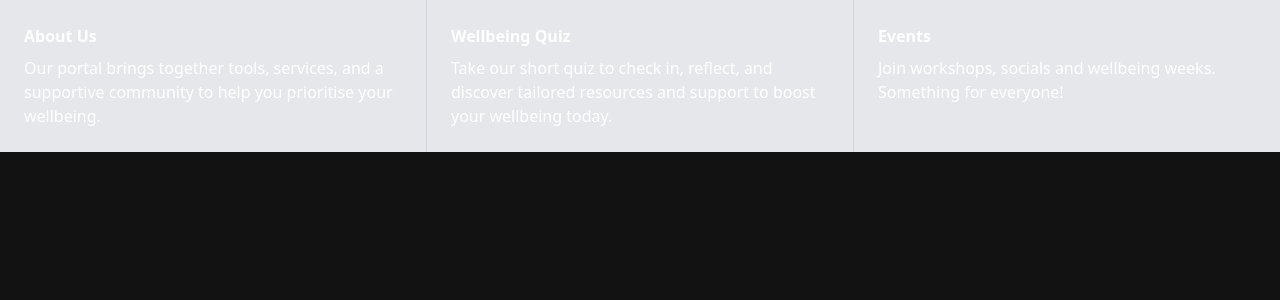
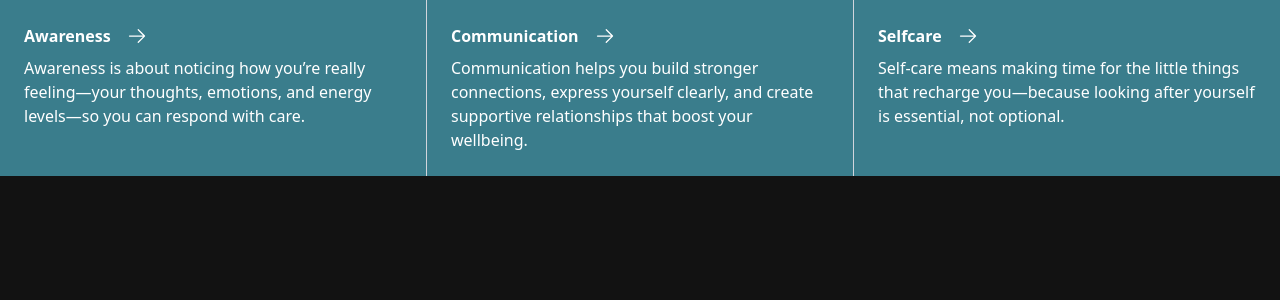
Before and after one commit to UoaWDCC/ausa-web, a Next.js app in the folder client/: page / in a window 1280 px wide. Shown: the top 300 px of the page. Built offline with nearby package versions, Linux system fonts and the light colour scheme.

Commit message:
feat: basic modal card with more styling

```diff
--- a/client/app/components/generic/modal-window/ModalWindow.tsx
+++ b/client/app/components/generic/modal-window/ModalWindow.tsx
@@ -1,19 +1,21 @@
 "use client";
 
 import React, { useState } from "react";
+import { ArrowRightIcon } from "@heroicons/react/24/solid";
+
 
 const cards = [
   {
-    title: "About Us",
-    text: "Our portal brings together tools, services, and a supportive community to help you prioritise your wellbeing.",
+    title: "Awareness",
+    text: "Awareness is about noticing how you’re really feeling—your thoughts, emotions, and energy levels—so you can respond with care.",
   },
   {
-    title: "Wellbeing Quiz",
-    text: "Take our short quiz to check in, reflect, and discover tailored resources and support to boost your wellbeing today.",
+    title: "Communication",
+    text: "Communication helps you build stronger connections, express yourself clearly, and create supportive relationships that boost your wellbeing.",
   },
   {
-    title: "Events",
-    text: "Join workshops, socials and wellbeing weeks. Something for everyone!",
+    title: "Selfcare",
+    text: "Self-care means making time for the little things that recharge you—because looking after yourself is essential, not optional.",
   },
 ];
 
@@ -21,25 +23,29 @@ const ModalWindow = () => {
   const [selectedCard, setSelectedCard] = useState<null | typeof cards[0]>(null);
 
   return (
-    <div className="">
+    <div className="w-full flex justify-center">
       {/* always visible cards */}
       <div className="flex flex-col md:flex-row gap-4 md:gap-0 md:divide-x md:divide-gray-300">
         {cards.map((card, idx) => (
           <div
             key={idx}
             onClick={() => setSelectedCard(card)}
-            className="flex-1 p-6 bg-gray-200 cursor-pointer hover:bg-gray-300 transition"
+            className="flex-1 p-6 bg-[#3A7D8C] md:w-full w-[400px] justify-center align-items items-center cursor-pointer hover:bg-gray-300 transition "
           >
-            <h1 className="font-bold mb-2">{card.title}</h1>
+            <h1 className=" font-bold mb-2 flex items-center gap-4 ">
+              {card.title}
+              <ArrowRightIcon className="w-5 h-5 text-gray-600 text-white" />
+            </h1>
             <p>{card.text}</p>
           </div>
+
         ))}
       </div>
 
       {/* modal overlay */}
       {selectedCard && (
         <div className="fixed inset-0 z-50 flex items-center justify-center bg-black bg-opacity-50">
-          <div className="bg-white rounded-2xl shadow-lg max-w-md w-full p-6 relative">
+          <div className="bg-[#3A7D8C] rounded-2xl shadow-lg max-w-md w-full p-6 relative">
             {/* close button */}
             <button
               onClick={() => setSelectedCard(null)}
```
